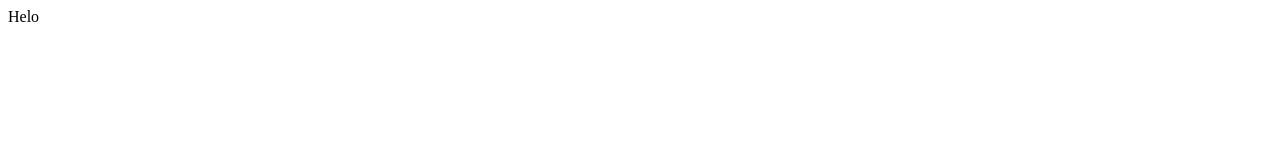
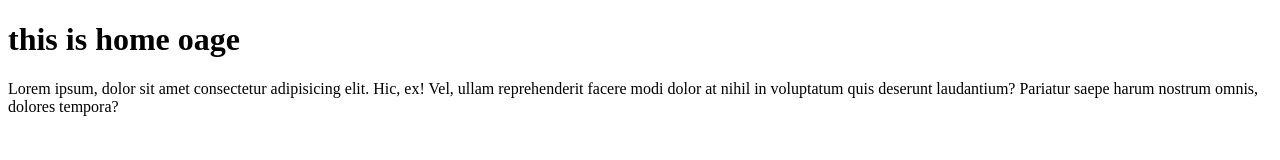
Before and after one commit to Adamwaheed/testgit, a plain HTML site: page index.htm in a window 1280 px wide. Drawn offline with Linux system fonts and the light colour scheme.

Commit message:
change to the home page

```diff
--- a/index.htm
+++ b/index.htm
@@ -6,6 +6,7 @@
     <title>Document</title>
 </head>
 <body>
-    Helo
+    <h1>this is home oage</h1>
+    <p>Lorem ipsum, dolor sit amet consectetur adipisicing elit. Hic, ex! Vel, ullam reprehenderit facere modi dolor at nihil in voluptatum quis deserunt laudantium? Pariatur saepe harum nostrum omnis, dolores tempora?</p>
 </body>
 </html>
```
